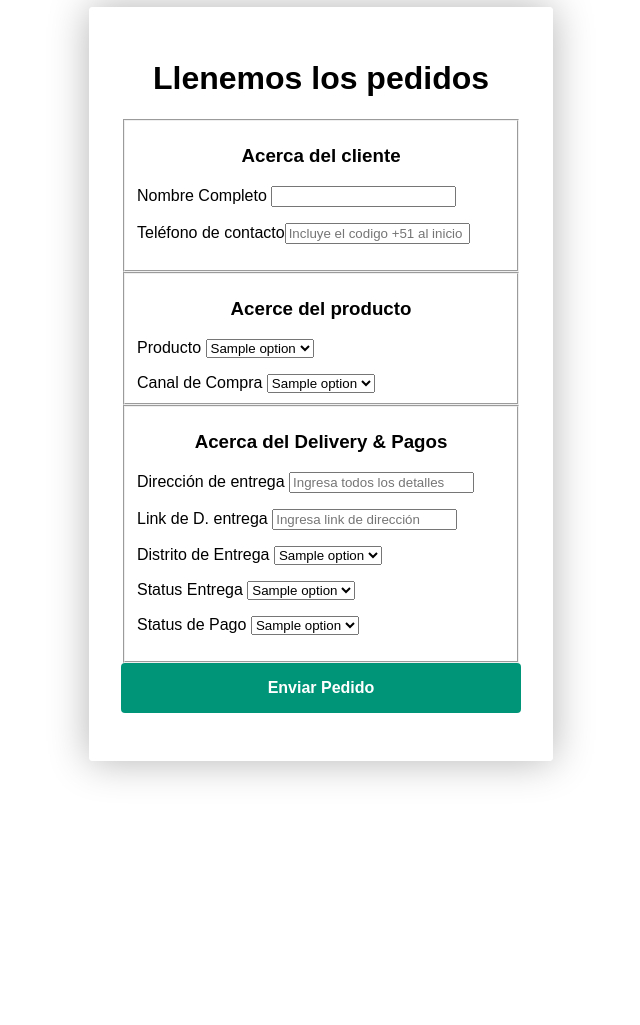
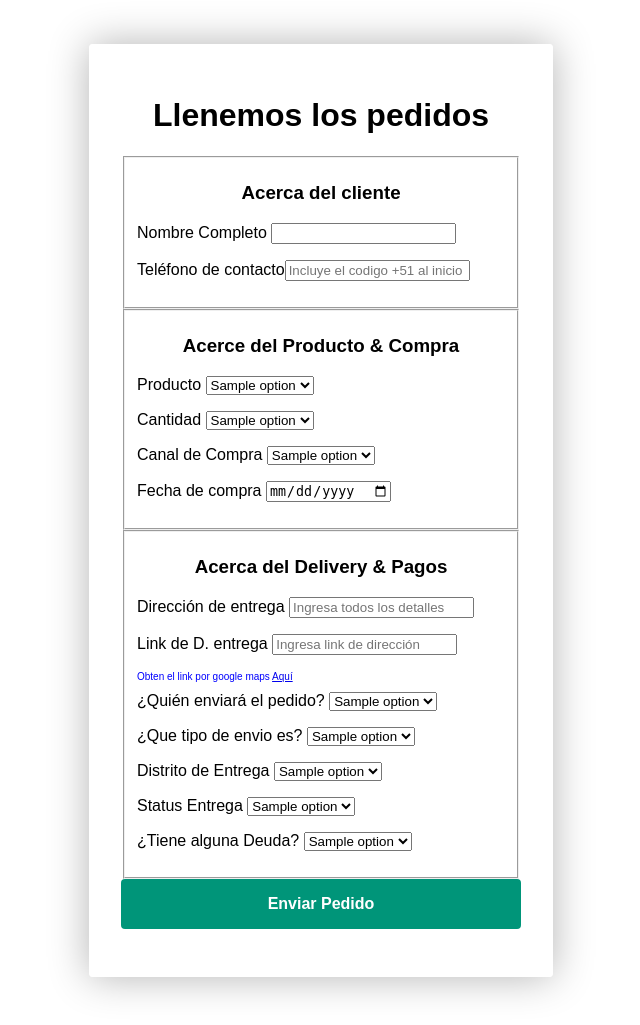
Before and after one commit to CesarCort/form_pzrclub, a Flask app: template templates/form_pzr.html in a window 1280 px wide. Shown: the whole page, without its empty margins (319-959 px from the left). Before the commit the page ends 780 px from the top, so only its background shows below. Run offline with Flask 2, Linux system fonts and the light colour scheme; the template is opened without the code that fills it: most values are stand-ins (such as "Sample title", 1, 10 or a date in 2020); parts of the project's set-up code (start-up, migrations or seed data) failed here and were passed over; some libraries are stand-ins or nearby versions.

Commit message:
change conection, add msg client buttom

```diff
--- a/app.py
+++ b/app.py
@@ -62,38 +62,54 @@ def home():
     data = wks_preguntas.get_all_values()
     headers = data.pop(0)
     df_validation = pd.DataFrame(data, columns=headers)
-    nro_delivery_agent = list_option(df_validation,column="nro_delivery_agent")
+    #nro_delivery_agent = list_option(df_validation,column="nro_delivery_agent")
 
     # product_list
     product_list = list_option(df_validation,column="product")
+    quantity_product_list = list_option(df_validation,column="quantity_product")
     country_type_list = list_option(df_validation,column="country_type")
     purchase_channel_list = list_option(df_validation,column="purchase_channel")
+    #delivery section
     delivery_status_list = list_option(df_validation,column="delivery_status")
+    delivery_type_list = list_option(df_validation,column="delivery_type")
+    delivery_agent_list = list_option(df_validation,column="delivery_agent")
     checkout_status_list = list_option(df_validation,column="checkout_status")
+
     #nro_delivery_agent = list_option(df_validation,column="nro_delivery_agent")
 
 
     return render_template('form_pzr.html',product_list=product_list,country_type_list=country_type_list,
+                          quantity_product_list=quantity_product_list,
                           purchase_channel_list=purchase_channel_list,
                           delivery_status_list=delivery_status_list,
+                          delivery_type_list=delivery_type_list,
+                          delivery_agent_list=delivery_agent_list,
                           checkout_status_list=checkout_status_list                          )
 
 @app.route("/process",methods=["GET","POST"])
 def form():
+    print(request.method)
+    print(request.form)
     if request.method == "GET":
         return "Invalid action"
-    if request.method == "POST":
-        costumer_name    = request.form["costumer_name"]
-        costumer_phone   = request.form["costumer_phone"]
+    if str(request.method) == "POST":
+
+        customer_name    = request.form["costumer_name"]
+        customer_phone   = request.form["costumer_phone"]
+
         product_name   = request.form["product_name"]
         purchase_channel = request.form["purchase_channel"]
         delivery_address = request.form["delivery_address"]
         link_delivery_address = request.form["link_delivery_address"]
         country_type = request.form["country_type"]
+
         delivery_status = request.form["delivery_status"]
+        delivery_type = request.form["delivery_type"] # new
+        delivery_agent = request.form["delivery_agent"] # new
+
         checkout_status = request.form["checkout_status"]
-
-
+        print(checkout_status)
+        print("hola")
         # MYSQL INSERT
         # cursor = mysql.connection.cursor()
         # cursor.execute('SELECT * FROM account WHERE username = %s AND password = %s', (username, password,))
@@ -121,7 +137,9 @@ def form():
             # Set the webhook_url to the one provided by Slack when you create the webhook at https://my.slack.com/services/new/incoming-webhook/
         webhook_url = 'https://hook.integromat.com/t4rg4pccv3mg53w7qr4xudlrmbtlu31o'
         #slack_data = {'text': "Sup! We're hacking shit together @HackSussex :spaghetti:"}
+
         json_data_form = json.dumps(request.form)
+        print(json_data_form)
         response = requests.post(
             webhook_url, data=json_data_form,
             headers={'Content-Type': 'application/json'}
@@ -136,19 +154,29 @@ def form():
         #             """.format(costumer_name,costumer_phone,
         #                         product_name,purchase_channel,
         #                         delivery_address,link_delivery_address)
-
-        text =   """%2ANombre de cliente%2A : {}%0D%0A%2ANúmerode contacto%2A : {}%0D%0A%2AProducto%2A : {}%0D%0A%2ACanal de compra%2A : {}%0D%0A%2ADirección de envío%2A : {}%0D%0A%2ALink de dirección%2A : {}%0D%0A""".format(costumer_name,costumer_phone,
+        msg_costumer = "Pizarra Club - Detalle Pedido"
+        text_agent =   """%2ANombre de cliente%2A : {}%0D%0A%2ANúmerode contacto%2A : {}%0D%0A%2AProducto%2A : {}%0D%0A%2ACanal de compra%2A : {}%0D%0A%2ADirección de envío%2A : {}%0D%0A%2ALink de dirección%2A : {}%0D%0A%2ATIPO DE ENVIO%2A : {}%0D%0A%2AAgente asignado%2A : {}%0D%0A""".format(customer_name,customer_phone,
                                 product_name,purchase_channel,
-                                delivery_address,link_delivery_address)
+                                delivery_address,link_delivery_address,delivery_type,delivery_agent)
+        text_customer =   """%2A===================%2A%0D%0A{}%0D%0A%2AProducto%2A : {}%0D%0A%2ACanal de compra%2A : {}%0D%0A%2ADirección de envío%2A : {}%0D%0A%2ALink de dirección%2A : {}%0D%0A%2ATIPO DE ENVIO%2A : {}%0D%0A""".format(msg_costumer,product_name,purchase_channel,
+                                delivery_address,link_delivery_address,delivery_type)
 
 
-        text = text.replace(" ","%20")
-        print(text)
+        text_agent = text_agent.replace(" ","%20")
+        text_customer = text_customer.replace(" ","%20")
+        print(text_customer)
         global nro_delivery_agent
+        global df_validation
+        #agent contact from sheets
+        nro_delivery_agent_column =  "nro_delivery_agent_"+str(delivery_agent)
+        nro_delivery_agent = list_option(df_validation,column=nro_delivery_agent_column)
         nro_delivery_agent = nro_delivery_agent[0]
+        #customer contact from form
+        customer_phone = str(customer_phone).strip()
         print(nro_delivery_agent)
-        wsp_link = "https://api.whatsapp.com/send?phone={}&text={}".format(nro_delivery_agent,text)
-        print(wsp_link)
+        wsp_link_agent = "https://api.whatsapp.com/send?phone={}&text={}".format(nro_delivery_agent,text_agent)
+        wsp_link_customer = "https://api.whatsapp.com/send?phone={}&text={}".format(customer_phone,text_customer)
+        print(wsp_link_agent)
         success_msg = "Tu mensaje fue guardado con éxito, ahora a enviarlo a wsp :)"
         if response.status_code != 200:
             raise ValueError(
@@ -156,7 +184,7 @@ def form():
                 % (response.status_code, response.text)
             )
 
-    return render_template("success_page.html",wsp_link=wsp_link,success_msg=success_msg)
+        return render_template("success_page.html",wsp_link_agent=wsp_link_agent,wsp_link_customer=wsp_link_customer,success_msg=success_msg)
 
 
 
@@ -170,18 +198,3 @@ def user_profile(user_id):
 if __name__=="__main__":
     port = int(os.environ.get("PORT",5000))
     app.run(host="0.0.0.0",port=port)
-
-
-# import psycopg2
-
-
-# conn = psycopg2.connect(host = "cursodb.cctxmwmt5coi.us-east-1.rds.amazonaws.com",  port = "3306", dbname = "users",user = "admin", password = "11235813::"  )
-
-# cur = conn.cursor()
-
-
-# # def create_pandas_table(sql_query, database = conn):
-# #     table = pd.read_sql_query(sql_query, database)
-# #     return table
-
-# create_pandas_table("SELECT * from account")
--- a/static/css_form.css
+++ b/static/css_form.css
@@ -23,7 +23,7 @@ body{
     width: 400px;
     max-width: 400px;
     margin:3rem;
-		margin-top: 1rem;
+		margin-top: 5rem;
     padding: 2rem;
     box-shadow: 0 0 40px rgba(0, 0, 0, 0.3);
     border-radius: var(--border-radius);
@@ -35,7 +35,7 @@ body{
 		display: flex;
     max-width: 90%;
     margin:3rem;
-		margin-top: 1rem;
+		margin-top: 5rem;
 		margin-bottom: 1rem;
     padding: 2rem;
 		padding-bottom: 2rem;
@@ -61,11 +61,11 @@ body{
 
 
 .form > *:first-child{
-    margin-top: 0;
+    margin-top: 1rem;
 }
 
 .form > *:last-child{
-    margin-top: 0;
+    margin-top: 1rem;
 }
 
 .form__message{
--- a/templates/form_pzr.html
+++ b/templates/form_pzr.html
@@ -13,6 +13,7 @@
     </head>
 
     <body>
+    <br><br><br><br><br><br><br><br><br>
     <div class = "container">
       <div class="heading">
             <p></p>
@@ -23,11 +24,11 @@
               <fieldset>
                 <h3 align="center">Acerca del cliente</h3>
                  <p>Nombre Completo <input type = "text" name = "costumer_name" required/></p>
-                 <p>Teléfono de contacto<input type = "tel" name = "costumer_phone" placeholder="Incluye el codigo +51 al inicio" required/></p>
+                 <p>Teléfono de contacto<input type = "text" name = "costumer_phone" placeholder="Incluye el codigo +51 al inicio" required/></p>
               </fieldset>
 
               <fieldset>
-                 <h3 align="center">Acerce del producto</h3>
+                 <h3 align="center">Acerce del Producto & Compra</h3>
                     <p>
                     <label for="product_name">Producto</label>
                        <select id="product_name" name="product_name">
@@ -36,13 +37,28 @@
                          {% endfor %}
                        </select>
                      </p>
-
+                     <p>
+                     <label for="quantity_product">Cantidad</label>
+                        <select id="quantity_product" name="quantity_product">
+                          {% for option in quantity_product_list %}
+                            <option value="{{option}}">{{option}}</option>
+                          {% endfor %}
+                        </select>
+                      </p>
+                <p>
                 <label for="purchase_channel">Canal de Compra</label>
                      <select id="purchase_channel" name="purchase_channel" placeholder = "Selecciona una opción" required>
-                       {% for option in purchase_channel_list %}
-                         <option value="{{option}}">{{option}}</option>
-                       {% endfor %}
+                         {% for option in purchase_channel_list %}
+                           <option value="{{option}}">{{option}}</option>
+                         {% endfor %}
                      </select>
+                </p>
+
+                <p>
+                <label for="purchase_date">Fecha de compra</label>
+                      <input  type="date" id="purchase_date" name="purchase_date"  placeholder="dd/mm/yyyy" value="" required>
+                </p>
+
 
               </fieldset>
 
@@ -50,7 +66,23 @@
                     <h3 align="center">Acerca del Delivery & Pagos</h3>
                    <p>Dirección de entrega <input type = "text" name = "delivery_address" placeholder = "Ingresa todos los detalles"/ required ></p>
                    <p>Link de D. entrega <input type = "text" name = "link_delivery_address" placeholder = "Ingresa link de dirección"/ required ></p>
-                   <p>
+                   <p style="font-size:10px !important;color:blue;">Obten el link por google maps <a href="https://www.google.com/maps">Aquí</a></p>
+                     <label for="delivery_agent">¿Quién enviará el pedido?</label>
+                        <select id="delivery_agent" name="delivery_agent" placeholder = "Selecciona una opción" required>
+                          {% for option in delivery_agent_list %}
+                            <option value="{{option}}">{{option}}</option>
+                          {% endfor %}
+                        </select>
+                    </p>
+                    <p>
+                      <label for="delivery_type">¿Que tipo de envio es?</label>
+                         <select id="delivery_type" name="delivery_type" placeholder = "Selecciona una opción" required>
+                           {% for option in delivery_type_list %}
+                             <option value="{{option}}">{{option}}</option>
+                           {% endfor %}
+                         </select>
+                     </p>
+                    <p>
                    <label for="country_type">Distrito de Entrega</label>
                       <select id="country_type" name="country_type" placeholder = "Selecciona una opción" required>
                         {% for option in country_type_list %}
@@ -67,12 +99,14 @@
                       </select>
                     </p>
                     <p>
-                      <label for="checkout_status">Status de Pago</label>
+                      <label for="checkout_status">¿Tiene alguna Deuda?</label>
                          <select id="checkout_status" name="checkout_status" placeholder = "Selecciona una opción" required>
                            {% for option in checkout_status_list %}
                              <option value="{{option}}">{{option}}</option>
                            {% endfor %}
                          </select>
+
+
                     </p>
 
 
```
Also changed, not shown: templates/success_page.html (+7 -1 lines).
